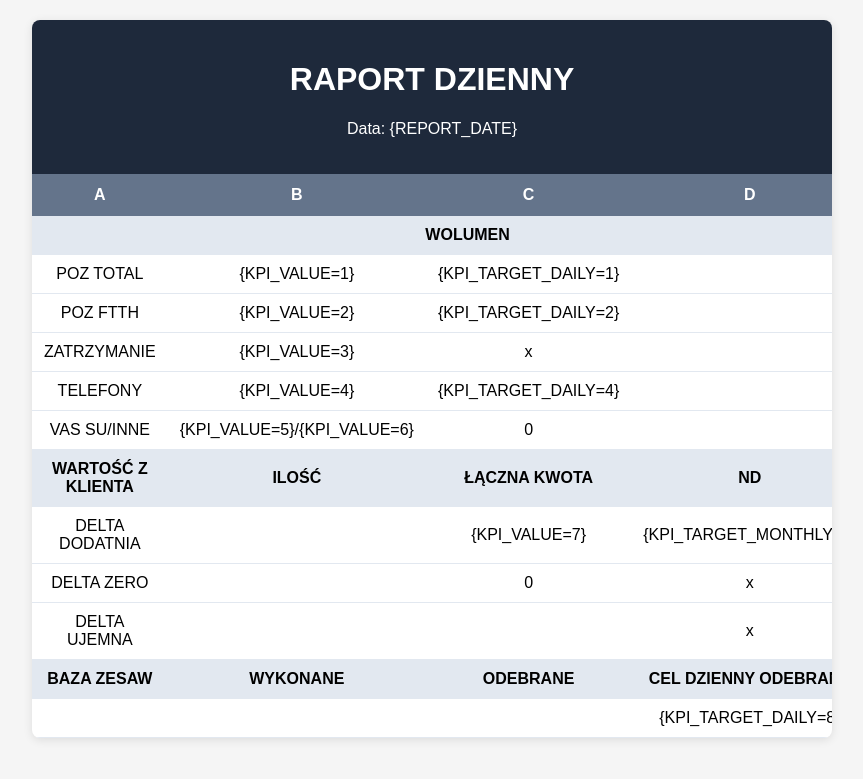
After one commit to jaworowicz/GL-module-test, a PHP site: page /reports/default.php in a window 1280 px wide. The commit adds this page. Shown: the top 779 px of the page, without its empty margins (208-1071 px from the left). Run offline with PHP 8.4, Linux system fonts and the light colour scheme.

Commit message:
Assistant checkpoint: Stwórz system szablonów raportów z placeholderami
Assistant generated file changes:
- reports/default.php: Stwórz szablon raportu z placeholderami
- attached_assets/index_6_1754264750019.php: Dodaj button Szybki Raport, Dodaj modal Szybki Raport
- attached_assets/script_6_1754264750019.js: Dodaj funkcje dla modalu Szybki Raport
- attached_assets/ajax_handler_6_1754264750018.php: Dodaj obsługę akcji dla szybkich raportów
Dodaj obsługę akcji dla szybkich raportów
Dodaj funkcje obsługi raportów

---

User prompt:

to nie zadziala bo nie da mi tego w DOKLADNIE TYM formacie.
Mam pomysl a gdyby to zrobic na zasadzie szablonu maila ? w sensie wgram plik do folderu /raports/ default.php i tam zmienne w stylu {KPI_NAME=ID} {KPI_VALUE=ID} {KPI_TARGET_DAILY} (zaokraglone w gore do jednej cyfry)  i modal bedzie generowal dane na podstawie tego szablonu ?

Replit-Commit-Author: Assistant
Replit-Commit-Session-Id: 626ac49c-2549-4c7c-a49c-e8d8e7f2cc5d

```diff
--- /dev/null
+++ b/reports/default.php
@@ -0,0 +1,163 @@
+
+<!DOCTYPE html>
+<html lang="pl">
+<head>
+    <meta charset="UTF-8">
+    <meta name="viewport" content="width=device-width, initial-scale=1.0">
+    <title>Szybki Raport KPI</title>
+    <style>
+        body {
+            font-family: Arial, sans-serif;
+            margin: 0;
+            padding: 20px;
+            background: #f5f5f5;
+        }
+        .report-container {
+            max-width: 800px;
+            margin: 0 auto;
+            background: white;
+            border-radius: 8px;
+            overflow: hidden;
+            box-shadow: 0 2px 10px rgba(0,0,0,0.1);
+        }
+        .report-header {
+            background: #1e293b;
+            color: white;
+            padding: 20px;
+            text-align: center;
+        }
+        .report-table {
+            width: 100%;
+            border-collapse: collapse;
+        }
+        .report-table th {
+            background: #64748b;
+            color: white;
+            padding: 12px;
+            text-align: center;
+            font-weight: bold;
+        }
+        .report-table td {
+            padding: 10px 12px;
+            border-bottom: 1px solid #e2e8f0;
+            text-align: center;
+        }
+        .section-header {
+            background: #e2e8f0;
+            font-weight: bold;
+            text-align: left;
+            padding: 8px 12px;
+        }
+        .value-positive { background-color: #dcfce7; color: #166534; }
+        .value-negative { background-color: #fecaca; color: #dc2626; }
+        .value-neutral { background-color: #f8fafc; color: #374151; }
+    </style>
+</head>
+<body>
+    <div class="report-container">
+        <div class="report-header">
+            <h1>RAPORT DZIENNY</h1>
+            <p>Data: {REPORT_DATE}</p>
+        </div>
+
+        <table class="report-table">
+            <thead>
+                <tr>
+                    <th>A</th>
+                    <th>B</th>
+                    <th>C</th>
+                    <th>D</th>
+                    <th>E</th>
+                </tr>
+            </thead>
+            <tbody>
+                <!-- SEKCJA WOLUMEN -->
+                <tr class="section-header">
+                    <td colspan="5">WOLUMEN</td>
+                </tr>
+                <tr>
+                    <td>POZ TOTAL</td>
+                    <td>{KPI_VALUE=1}</td>
+                    <td>{KPI_TARGET_DAILY=1}</td>
+                    <td></td>
+                    <td></td>
+                </tr>
+                <tr>
+                    <td>POZ FTTH</td>
+                    <td>{KPI_VALUE=2}</td>
+                    <td>{KPI_TARGET_DAILY=2}</td>
+                    <td></td>
+                    <td></td>
+                </tr>
+                <tr>
+                    <td>ZATRZYMANIE</td>
+                    <td>{KPI_VALUE=3}</td>
+                    <td>x</td>
+                    <td></td>
+                    <td></td>
+                </tr>
+                <tr>
+                    <td>TELEFONY</td>
+                    <td>{KPI_VALUE=4}</td>
+                    <td>{KPI_TARGET_DAILY=4}</td>
+                    <td></td>
+                    <td></td>
+                </tr>
+                <tr>
+                    <td>VAS SU/INNE</td>
+                    <td>{KPI_VALUE=5}/{KPI_VALUE=6}</td>
+                    <td>0</td>
+                    <td></td>
+                    <td></td>
+                </tr>
+
+                <!-- SEKCJA WARTOŚĆ Z KLIENTA -->
+                <tr class="section-header">
+                    <td>WARTOŚĆ Z KLIENTA</td>
+                    <td>ILOŚĆ</td>
+                    <td>ŁĄCZNA KWOTA</td>
+                    <td>ND</td>
+                    <td></td>
+                </tr>
+                <tr>
+                    <td>DELTA DODATNIA</td>
+                    <td></td>
+                    <td>{KPI_VALUE=7}</td>
+                    <td>{KPI_TARGET_MONTHLY=7}</td>
+                    <td></td>
+                </tr>
+                <tr>
+                    <td>DELTA ZERO</td>
+                    <td></td>
+                    <td>0</td>
+                    <td>x</td>
+                    <td></td>
+                </tr>
+                <tr>
+                    <td>DELTA UJEMNA</td>
+                    <td></td>
+                    <td></td>
+                    <td>x</td>
+                    <td></td>
+                </tr>
+
+                <!-- SEKCJA BAZA ZESPAW -->
+                <tr class="section-header">
+                    <td>BAZA ZESAW</td>
+                    <td>WYKONANE</td>
+                    <td>ODEBRANE</td>
+                    <td>CEL DZIENNY ODEBRANE</td>
+                    <td></td>
+                </tr>
+                <tr>
+                    <td></td>
+                    <td></td>
+                    <td></td>
+                    <td>{KPI_TARGET_DAILY=8}</td>
+                    <td></td>
+                </tr>
+            </tbody>
+        </table>
+    </div>
+</body>
+</html>
```
Also changed, not shown: attached_assets/ajax_handler_6_1754264750018.php (+170 -1 lines), attached_assets/index_6_1754264750019.php (+36 -0 lines), attached_assets/script_6_1754264750019.js (+179 -0 lines).
